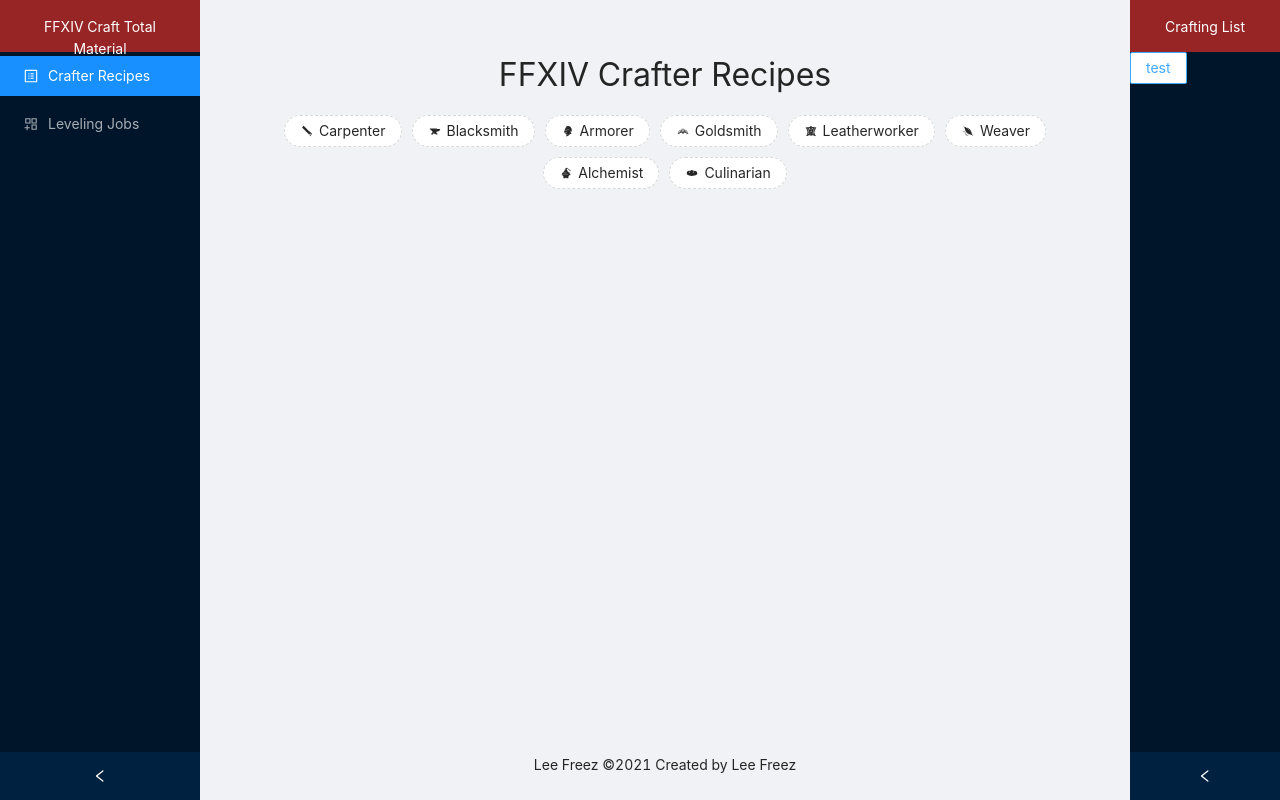
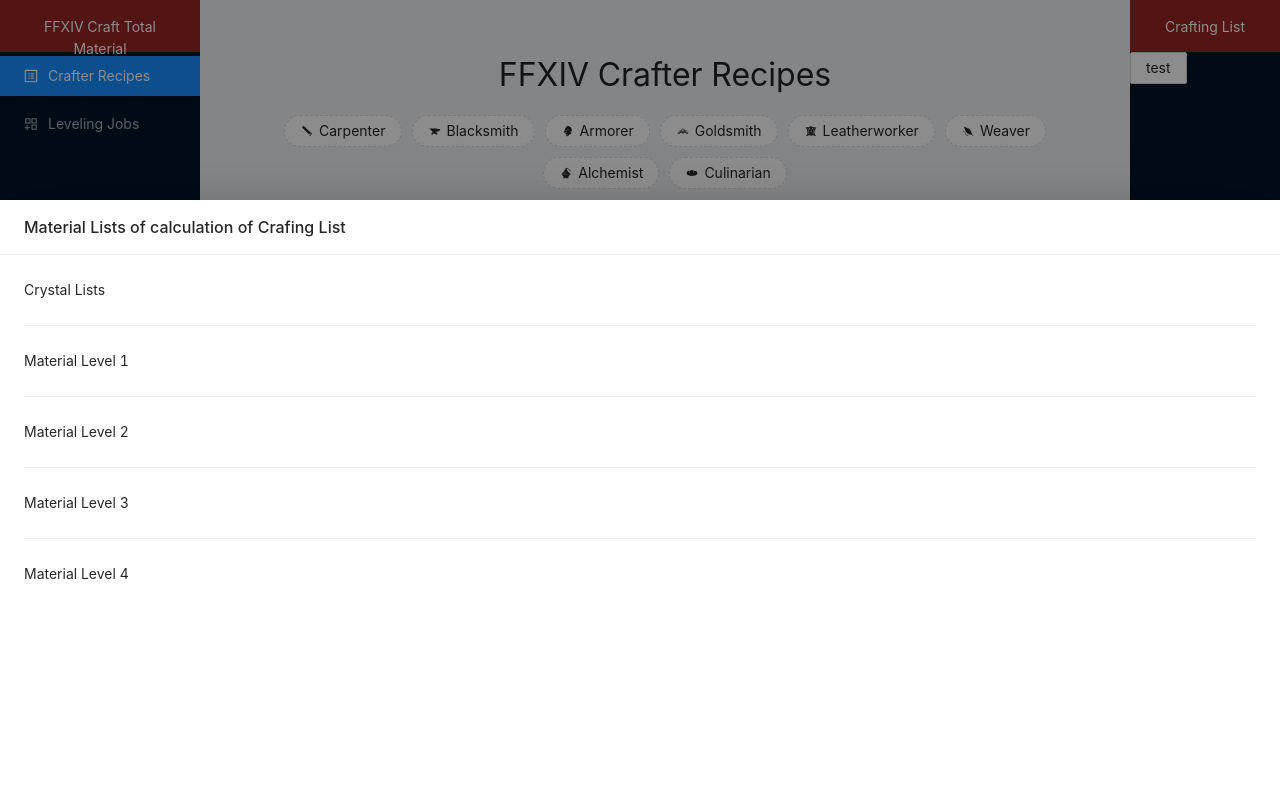
Before and after one commit to FREEZ2385/ffxiv-crafting-total-material, a React (Create React App) app: page / in a window 1280 px wide. Both pictures are taken after a click on the button "test". Built offline with nearby package versions, Linux system fonts and the light colour scheme.

Commit message:
[Update] add material list

```diff
--- a/src/App.js
+++ b/src/App.js
@@ -5,13 +5,16 @@
 
 import CrafterRecipes from './components/pages/CrafterRecipes';
 import CraftingList from './components/molecules/CraftingList';
+import MaterialList from './components/organisms/MaterialList';
 import { useDispatch, useSelector } from 'react-redux';
 import garlandsActions from './state/ducks/garlands/actions';
 
 function App() {
   const { Footer, Sider, Content } = Layout;
 
-  const { craftingList } = useSelector((state) => state.garlandsReducer);
+  const { craftingList, resultList } = useSelector(
+    (state) => state.garlandsReducer
+  );
 
   const dispatch = useDispatch();
   const [leftSideBarCollapsed, setLeftSideBarCollapsed] = useState(false);
@@ -28,8 +31,15 @@
 
   const [pageKey, setPageKey] = useState('Crafter Recipes');
 
+  const [materialListOpen, setMaterialListOpen] = useState(false);
+
   return (
     <Layout style={{ minHeight: '100vh' }}>
+      <MaterialList
+        onOpen={materialListOpen}
+        setOnOpen={setMaterialListOpen}
+        materialListData={resultList}
+      />
       <Sider
         collapsible
         collapsed={leftSideBarCollapsed}
@@ -94,6 +104,7 @@
             <Button
               onClick={() => {
                 dispatch(garlandsActions.calculateCraftingList(craftingList));
+                setMaterialListOpen(true);
               }}
             >
               test
--- a/src/common/functions.js
+++ b/src/common/functions.js
@@ -47,3 +47,12 @@
 
   return resultData;
 };
+
+export function moveDuplicatingRecipeInRecipe(levelLowData, levelHighData) {
+  for (const itemname in levelLowData) {
+    if (levelHighData[itemname]) {
+      levelHighData[itemname].amount += levelLowData[itemname].amount;
+      delete levelLowData[itemname];
+    }
+  }
+}
--- /dev/null
+++ b/src/components/molecules/MaterialListCheck.js
@@ -0,0 +1,66 @@
+/* eslint-disable react/prop-types */
+import React from 'react';
+import PropTypes from 'prop-types';
+import { Image, Tooltip, Typography, Row, Col, Checkbox } from 'antd';
+
+function MaterialListCheck(props) {
+  // eslint-disable-next-line react/prop-types
+  const { itemData } = props;
+  return (
+    <Row gutter={[8, 8]}>
+      {Object.keys(itemData).map((itemName, index) => (
+        <>
+          <Col span={6}>
+            <div
+              key={index}
+              style={{
+                display: 'flex',
+                marginBottom: 5,
+                marginLeft: 20,
+                justifyContent: 'space-between',
+              }}
+            >
+              <div key={index + '22'} style={{ display: 'flex' }}>
+                <Tooltip
+                  placement="topLeft"
+                  title={itemData[itemName].info.name}
+                >
+                  <Image
+                    width={25}
+                    preview={false}
+                    placeholder={false}
+                    src={`https://xivapi.com${itemData[itemName].info.icon}`}
+                  />
+                </Tooltip>
+                <Typography style={{ marginLeft: 5 }}>
+                  {itemData[itemName].info.name} X {itemData[itemName].amount}
+                </Typography>
+              </div>
+              <div>
+                <Checkbox />
+              </div>
+            </div>
+          </Col>
+        </>
+      ))}
+    </Row>
+  );
+}
+MaterialListCheck.PropTypes = {
+  itemData: PropTypes.obj,
+};
+
+MaterialListCheck.defaultProps = {
+  itemData: {
+    test: {
+      amount: 0,
+      info: {
+        name: '',
+        icon: '',
+        id: '',
+      },
+    },
+  },
+};
+
+export default MaterialListCheck;
--- /dev/null
+++ b/src/components/organisms/MaterialList.js
@@ -0,0 +1,77 @@
+/* eslint-disable react/prop-types */
+import React from 'react';
+import PropTypes from 'prop-types';
+import { Drawer, Row, Col, Divider, Typography } from 'antd';
+import MaterialListCheck from '../molecules/MaterialListCheck';
+
+function MaterialList(props) {
+  // eslint-disable-next-line react/prop-types
+  const { onOpen, setOnOpen, materialListData } = props;
+  return (
+    <Drawer
+      title="Material Lists of calculation of Crafing List"
+      placement="bottom"
+      closable={false}
+      onClose={() => setOnOpen(false)}
+      visible={onOpen}
+      height="75%"
+    >
+      <Row justify="center">
+        <Col span={3}>
+          <Typography> Crystal Lists</Typography>
+        </Col>
+        <Col span={21} style={{ textAlign: 'center' }}>
+          <MaterialListCheck itemData={materialListData.crystal} />
+        </Col>
+      </Row>
+      <Divider />
+      <Row justify="center" style={{ marginTop: 20 }}>
+        <Col span={3}>
+          <Typography> Material Level 1</Typography>
+        </Col>
+        <Col span={21} style={{ textAlign: 'center' }}>
+          <MaterialListCheck itemData={materialListData.level1} />
+        </Col>
+      </Row>
+      <Divider />
+      <Row justify="center" style={{ marginTop: 20 }}>
+        <Col span={3}>
+          <Typography> Material Level 2</Typography>
+        </Col>
+        <Col span={21} style={{ textAlign: 'center' }}>
+          <MaterialListCheck itemData={materialListData.level2} />
+        </Col>
+      </Row>
+      <Divider />
+      <Row justify="center" style={{ marginTop: 20 }}>
+        <Col span={3}>
+          <Typography> Material Level 3</Typography>
+        </Col>
+        <Col span={21} style={{ textAlign: 'center' }}>
+          <MaterialListCheck itemData={materialListData.level3} />
+        </Col>
+      </Row>
+      <Divider />
+      <Row justify="center" style={{ marginTop: 20 }}>
+        <Col span={3}>
+          <Typography> Material Level 4</Typography>
+        </Col>
+        <Col span={21} style={{ textAlign: 'center' }}>
+          <MaterialListCheck itemData={materialListData.level4} />
+        </Col>
+      </Row>
+    </Drawer>
+  );
+}
+MaterialList.PropTypes = {
+  onOpen: PropTypes.bool,
+  setOnOpen: PropTypes.func,
+  materialListData: PropTypes.object,
+};
+
+MaterialList.defaultProps = {
+  onOpen: false,
+  setOnOpen: () => {},
+};
+
+export default MaterialList;
--- a/src/state/ducks/garlands/reducers.js
+++ b/src/state/ducks/garlands/reducers.js
@@ -10,7 +10,13 @@
   levelingData: [],
   craftRecipeList: [],
   craftingList: [],
-  resultList: [],
+  resultList: {
+    level1: {},
+    level2: {},
+    level3: {},
+    level4: {},
+    crystal: {},
+  },
 };
 
 const pushCrafingList = (list, value) => {
--- a/src/state/ducks/garlands/sagas.js
+++ b/src/state/ducks/garlands/sagas.js
@@ -2,7 +2,10 @@
 import { call, put, takeEvery } from 'redux-saga/effects';
 import { default as actions } from './actions';
 import recipeTableList from '../../../common/craftRecipeList';
-import { calculateCraftingListInRecipe } from '../../../common/functions';
+import {
+  calculateCraftingListInRecipe,
+  moveDuplicatingRecipeInRecipe,
+} from '../../../common/functions';
 
 function* doGetLevelingAction() {
   try {
@@ -81,6 +84,20 @@
       recipeLists,
       levelThreeData.crystal
     );
+
+    moveDuplicatingRecipeInRecipe(
+      levelOneData.materialData,
+      levelTwoData.materialData
+    );
+    moveDuplicatingRecipeInRecipe(
+      levelTwoData.materialData,
+      levelThreeData.materialData
+    );
+    moveDuplicatingRecipeInRecipe(
+      levelThreeData.materialData,
+      levelFourData.materialData
+    );
+
     yield put(
       actions.calculateCraftingListSuccess({
         level1: levelOneData.materialData,
```
